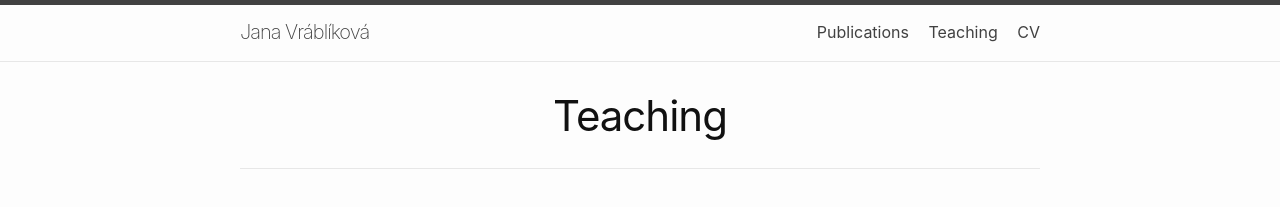
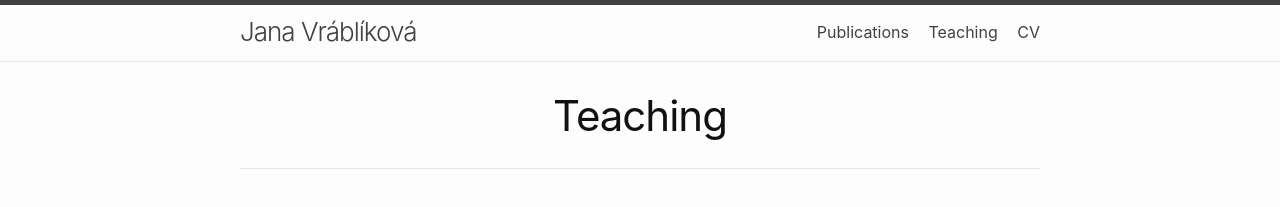
Before and after one commit to JanaVrablikova/janavrablikova.github.io, a Jekyll site: the page built from 02teaching.markdown, in a window 1280 px wide. Shown: the top 207 px of the page. Built offline with Jekyll 4.4.1, drawn with Linux system fonts in a browser that asks for light colours; nearby versions of some CDN libraries.

Commit message:
Update _layout.scss

```diff
--- a/_sass/minima/_layout.scss
+++ b/_sass/minima/_layout.scss
@@ -12,8 +12,8 @@
 }
 
 .site-title {
-  @include relative-font-size(1.25);
-  font-weight: 200;
+  @include relative-font-size(1.625);
+  font-weight: 300;
   letter-spacing: -1px;
   margin-bottom: 0;
   float: left;
@@ -208,7 +208,7 @@
 }
 
 .page-heading {
-  @include relative-font-size(2);
+  @include relative-font-size(1);
 }
 
 .post-list-heading {
```
